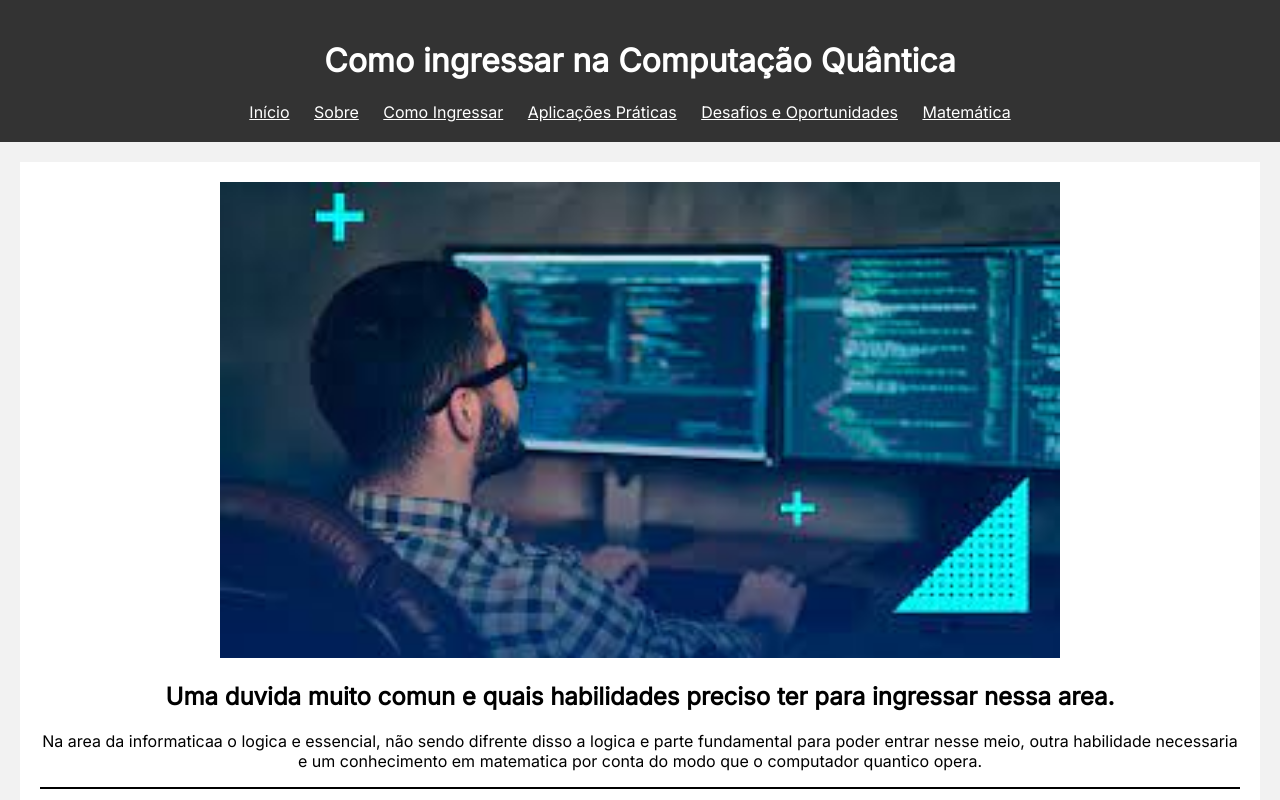
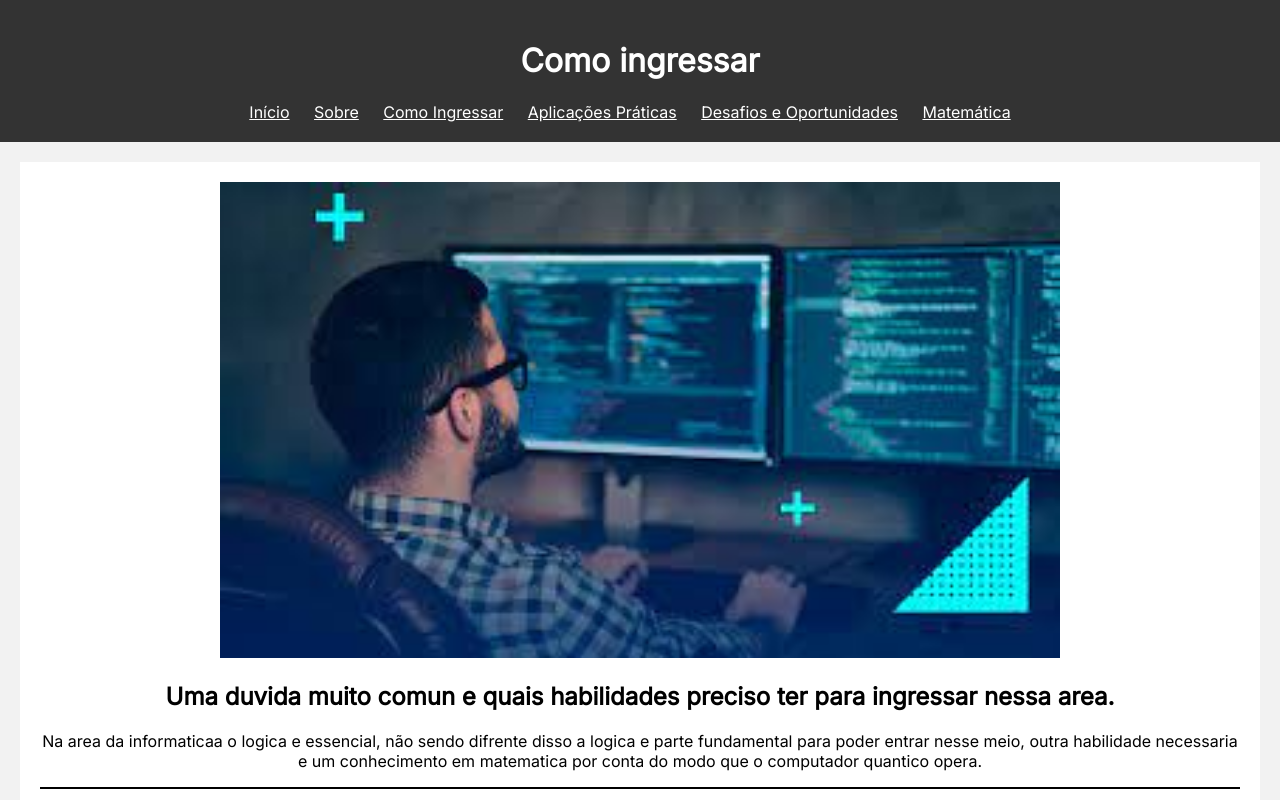
Before and after one commit to Victor-Fernandes-Grau/Site_Computa-o_Qu-ntica, a plain HTML site: page Ingressar.html in a window 1280 px wide. Shown: the top 800 px of the page. Drawn offline with Linux system fonts and the light colour scheme.

Commit message:
Update Ingressar.html

```diff
--- a/Ingressar.html
+++ b/Ingressar.html
@@ -10,7 +10,7 @@
 </head>
 <body>
     <header>
-        <h1>Como ingressar na Computação Quântica</h1>
+        <h1>Como ingressar</h1>
         <nav>
             <ul>
                 <li><a href="./index.html">Início</a></li>
```
